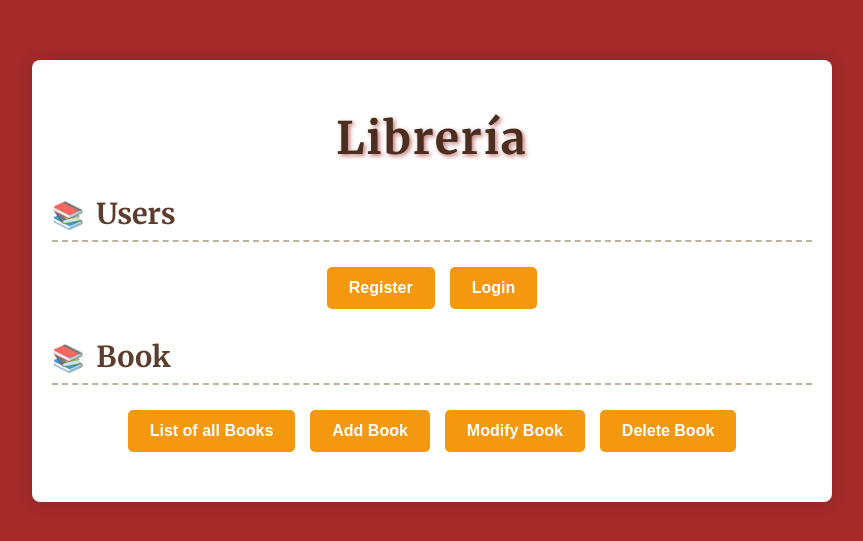
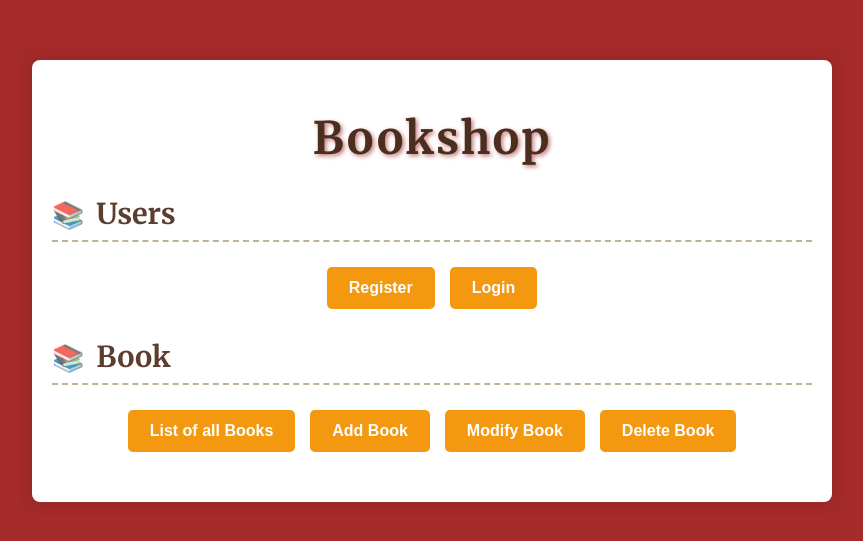
Before and after one commit to CinthiaRod/TPI, a website: page PUBLIC/index.html in a window 1280 px wide. Shown: the part 119-660 px from the top of the page, without its empty margins (208-1071 px from the left). Drawn offline with Linux system fonts and the light colour scheme.

Commit message:
Cambio de titulos

```diff
--- a/PUBLIC/index.html
+++ b/PUBLIC/index.html
@@ -5,12 +5,12 @@
         <meta name="viewport" content="width=device-width, initial-scale=1.0" /> <!-- Configura la vista para dispositivos móviles.
                                                                                  * width=device-width: La anchura de la página se ajustará al ancho de la pantalla del dispositivo.
                                                                                  * initial-scale=1.0: El nivel de zoom inicial cuando la página se carga por primera vez es 100%. -->
-        <title>Gestión de Libreria</title> <!-- Define el título que aparece en la pestaña del navegador o en la barra de título de la ventana. -->
+        <title>Bookstore Management</title> <!-- Define el título que aparece en la pestaña del navegador o en la barra de título de la ventana. -->
         <link rel="stylesheet" href="style.css" /> <!-- Enlaza el documento HTML con tu archivo de estilos CSS externo ("style.css"). Esto aplica los estilos visuales a la página. -->
     </head>
     <body> <!-- Contiene todo el contenido visible de tu página web, como texto, imágenes, enlaces, formularios, etc. -->
         <div class="container"> <!-- Un elemento <div> que actúa como un contenedor principal para organizar el contenido. La clase "container" le permite aplicar estilos específicos definidos en style.css (como ancho máximo, centrado, sombra, etc.). -->
-            <h1>Librería</h1> <!-- Un encabezado de nivel 1, el título principal de tu aplicación. -->
+            <h1>Bookshop</h1> <!-- Un encabezado de nivel 1, el título principal de tu aplicación. -->
 
             <h2>Users</h2> <!-- Un encabezado de nivel 2 para la sección de gestión de usuarios. -->
             <div class="management-options"> <!-- Otro <div> para agrupar botones relacionados con la gestión de usuarios. La clase "management-options" aplica estilos CSS específicos. -->
```
